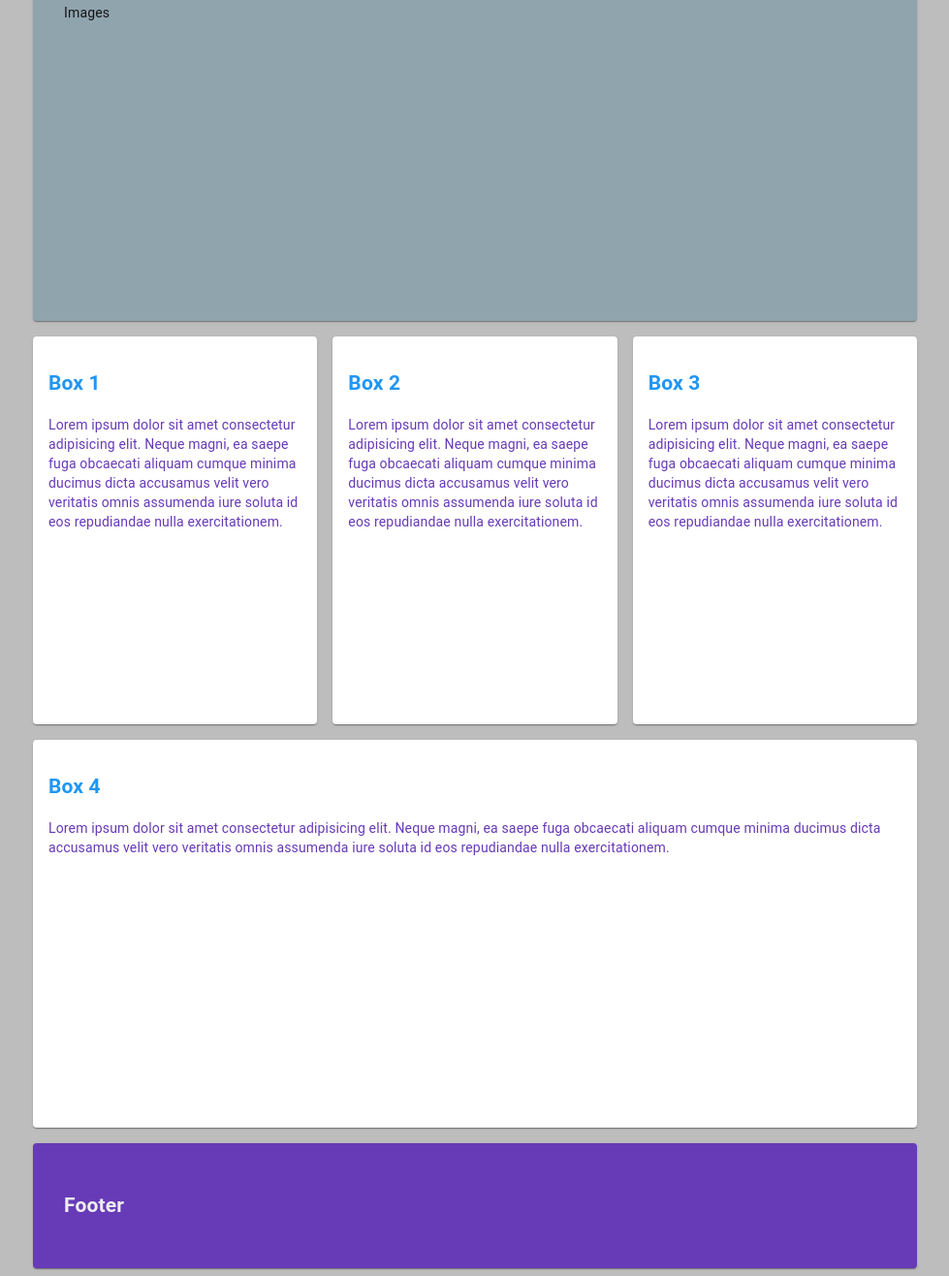
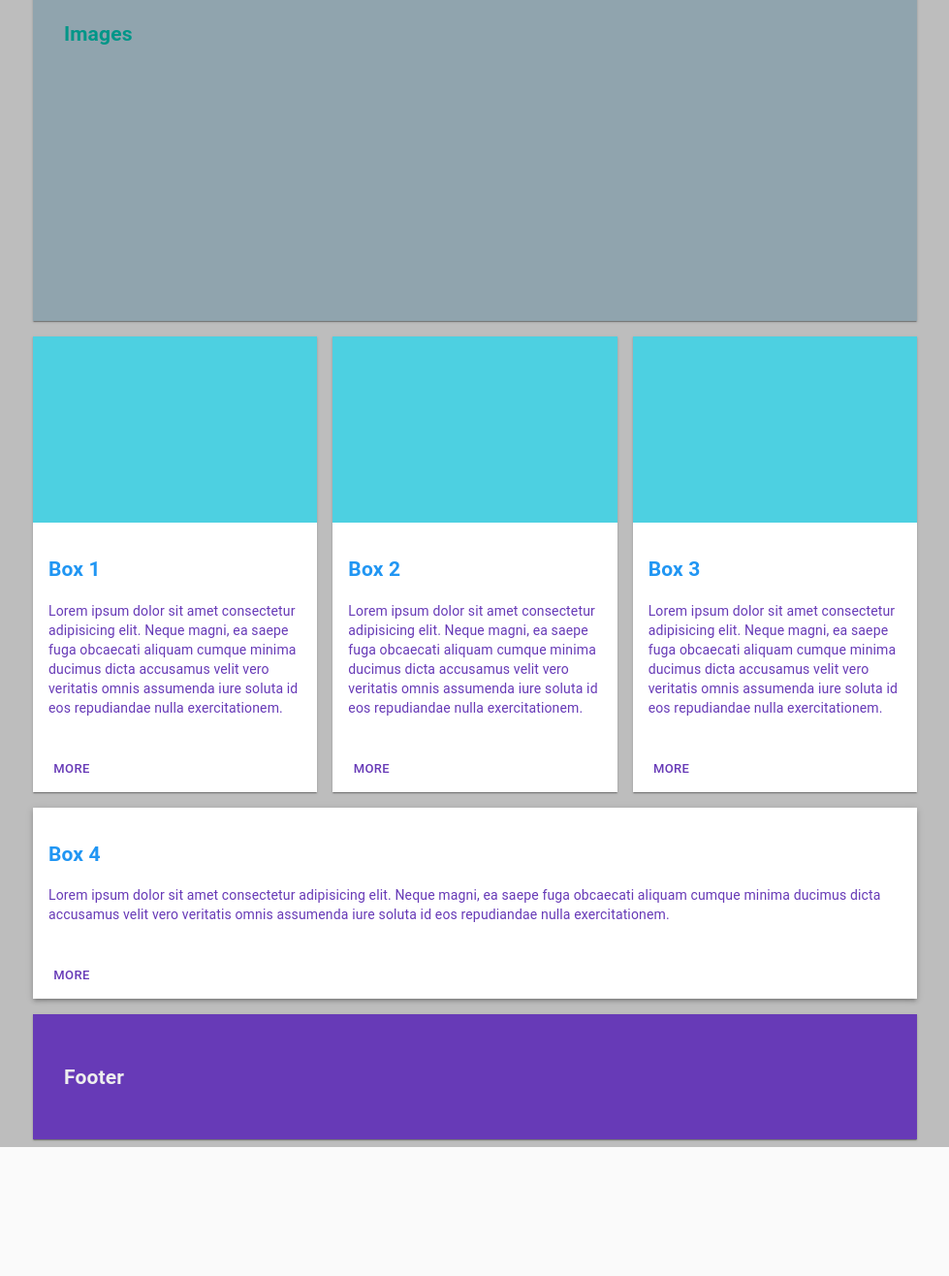
Before and after one commit to egidum/saye-site, a Gatsby site: page / in a window 1280 px wide. Shown: the part 210-1526 px from the top of the page at 97% size, without its empty margins (150-1129 px from the left). After the commit the page ends 1393 px from the top, so only its background shows below. Built offline with nearby package versions, Linux system fonts and the light colour scheme; Gatsby itself is replaced by a stand-in of ours.

Commit message:
site frame

```diff
--- a/src/pages/index.js
+++ b/src/pages/index.js
@@ -7,7 +7,10 @@ import Grid from '@material-ui/core/Grid'
 import Box from '@material-ui/core/Box'
 import Paper from '@material-ui/core/Paper'
 import Card from '@material-ui/core/Card'
+import CardActions from '@material-ui/core/CardActions'
 import CardContent from '@material-ui/core/CardContent'
+import CardMedia from '@material-ui/core/CardMedia'
+import Button from '@material-ui/core/Button'
 
 const useStyles = makeStyles({
   root: {
@@ -29,13 +32,25 @@ const useStyles = makeStyles({
     height: '360px',
     padding: '2rem',
     backgroundColor: '#90A4AE',
+    color: '#009688'
   },
   card: {
     color: '#2196F3',
     '& a, p': {
       color: '#673AB7'
-    },
-    height: '25rem'
+    }
+  },
+  media: {
+    backgroundColor: '#4DD0E1',
+    boxSizing: "border-box",
+    height: '12rem',
+  },
+  button: {
+    color: '#673AB7',
+    '&:hover': {
+      backgroundColor: '#673AB7',
+      color: '#EEEEEE'
+    }
   },
   footer: {
     padding: '2rem',
@@ -52,7 +67,7 @@ export default function Home() {
       <CssBaseline/>
       <Container maxWidth="md">
         <Grid item xs={12} md={12} >
-          <Paper className={classes.header}>
+          <Paper className={classes.header} square>
             <h2>Home page</h2>
             <Link to="/about">About Us</Link>
           </Paper>
@@ -63,44 +78,79 @@ export default function Home() {
           spacing={2}
         >
           <Grid item xs={12} md={12} >
-            <Paper className={classes.slider}>
-              <Box>Images</Box>
+            <Paper className={classes.slider} square>
+              <h2>Images</h2>
             </Paper>
           </Grid>
           <Grid item xs={12} md >
-            <Card className={classes.card}>
+            <Card className={classes.card} square>
+              <CardMedia
+                className={classes.media}
+                image=""
+                title="Contemplative Reptile"
+              />
               <CardContent>
                 <h2>Box 1</h2>
                 <p>Lorem ipsum dolor sit amet consectetur adipisicing elit. Neque magni, ea saepe fuga obcaecati aliquam cumque minima ducimus dicta accusamus velit vero veritatis omnis assumenda iure soluta id eos repudiandae nulla exercitationem.</p>
               </CardContent>
+              <CardActions>
+                <Button size="small" className={classes.button}>
+                  More
+                </Button>
+              </CardActions>
             </Card>
           </Grid>
           <Grid item xs={12} md >
-            <Card className={classes.card}>
+            <Card className={classes.card} square>
+              <CardMedia
+                className={classes.media}
+                image=""
+                title="Contemplative Reptile"
+              />
               <CardContent>
                 <h2>Box 2</h2>
                 <p>Lorem ipsum dolor sit amet consectetur adipisicing elit. Neque magni, ea saepe fuga obcaecati aliquam cumque minima ducimus dicta accusamus velit vero veritatis omnis assumenda iure soluta id eos repudiandae nulla exercitationem.</p>
               </CardContent>
+              <CardActions>
+                <Button size="small" className={classes.button}>
+                  More
+                </Button>
+              </CardActions>
             </Card>
           </Grid>
           <Grid item xs={12} md >
-            <Card className={classes.card}>
+            <Card className={classes.card} square>
+              <CardMedia
+                className={classes.media}
+                image=""
+                title="Contemplative Reptile"
+              />
               <CardContent>
                 <h2>Box 3</h2>
                 <p>Lorem ipsum dolor sit amet consectetur adipisicing elit. Neque magni, ea saepe fuga obcaecati aliquam cumque minima ducimus dicta accusamus velit vero veritatis omnis assumenda iure soluta id eos repudiandae nulla exercitationem.</p>
               </CardContent>
+              <CardActions>
+                <Button size="small" className={classes.button}>
+                  More
+                </Button>
+              </CardActions>
             </Card>
           </Grid>
           <Grid item xs={12} md={12} >
-            <Card className={classes.card}>
+            <Card className={classes.card} elevation={3} square>
               <CardContent>
                 <h2>Box 4</h2>
                 <p>Lorem ipsum dolor sit amet consectetur adipisicing elit. Neque magni, ea saepe fuga obcaecati aliquam cumque minima ducimus dicta accusamus velit vero veritatis omnis assumenda iure soluta id eos repudiandae nulla exercitationem.</p>
               </CardContent>
+              <CardActions>
+                <Button size="small" className={classes.button}>
+                  More
+                </Button>
+              </CardActions>
             </Card>
           </Grid>
           <Grid item xs={12} md={12} >
-            <Paper className={classes.footer}>
+            <Paper className={classes.footer} square>
               <h2>Footer</h2>
             </Paper>
           </Grid>
```
